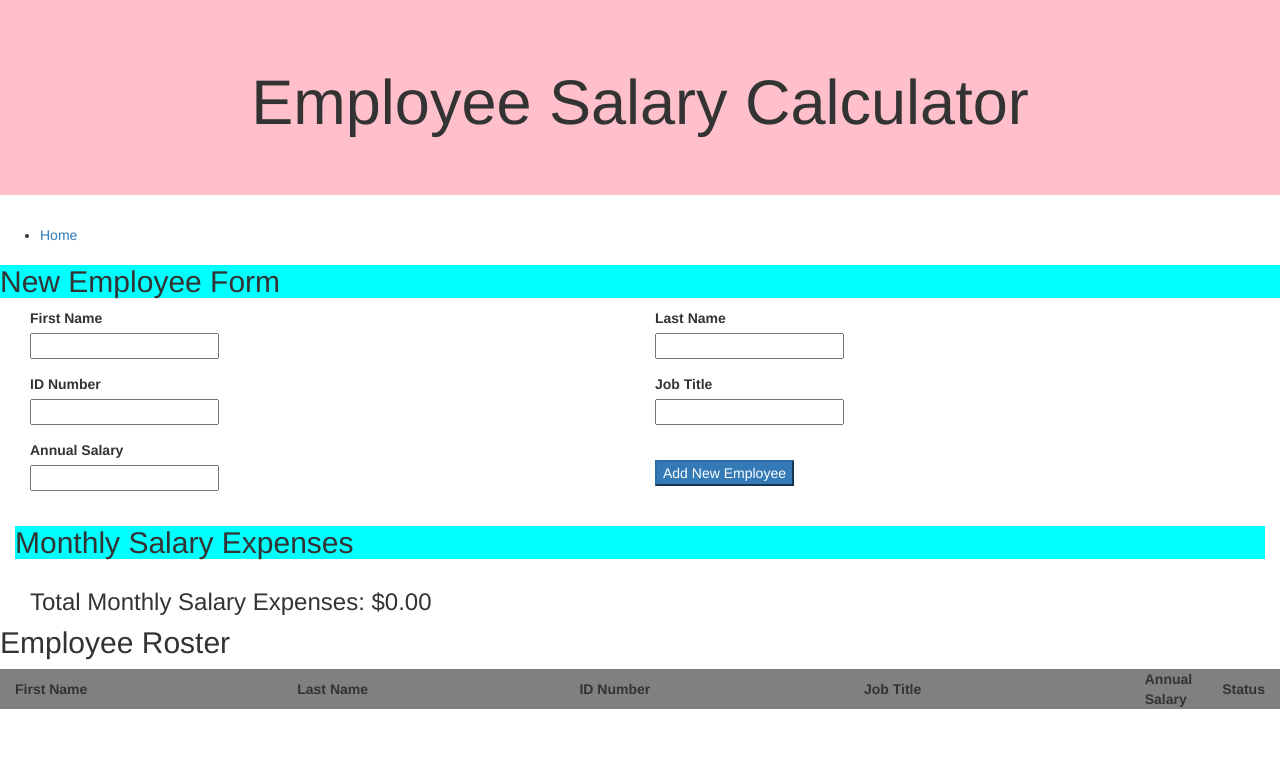
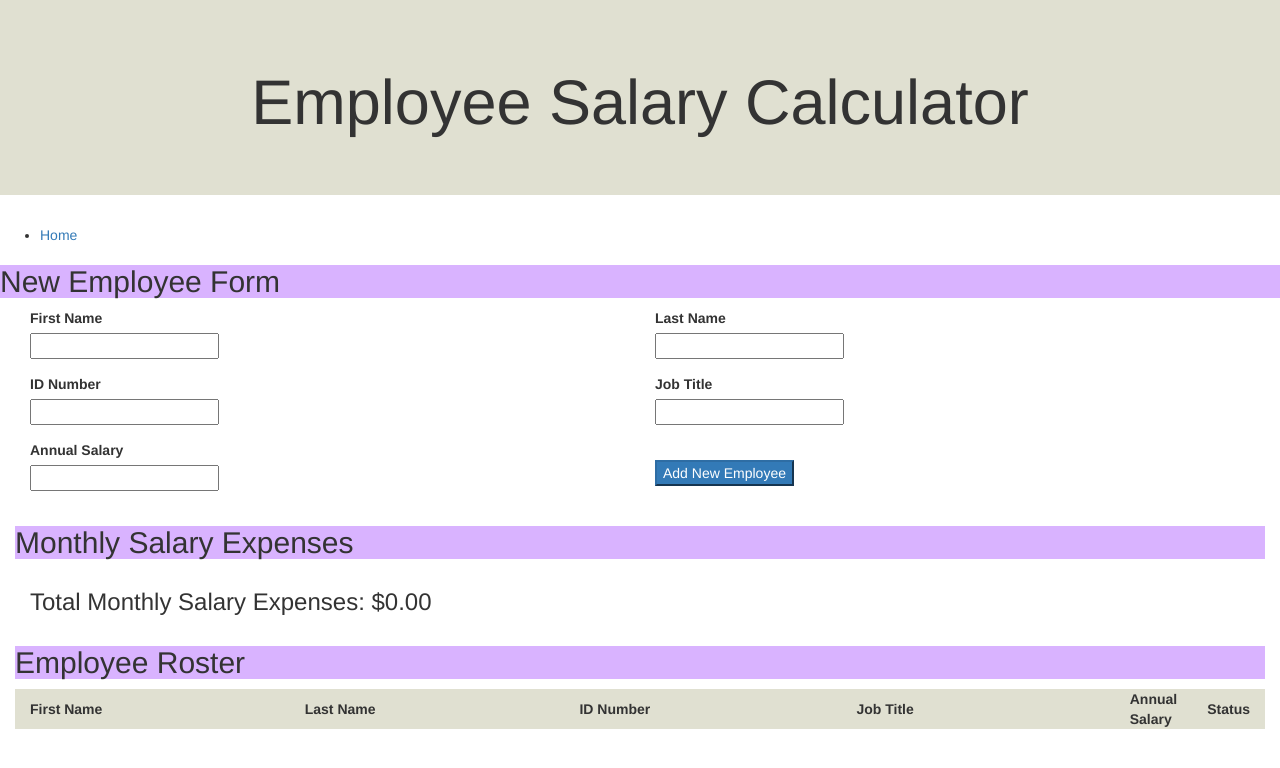
Before and after one commit to chadsundberg/weekend-5-challenge, a website: page public/index.html in a window 1280 px wide. Drawn offline with Linux system fonts and the light colour scheme; no server answers.

Commit message:
final styles

```diff
--- a/public/css/styles.css
+++ b/public/css/styles.css
@@ -1,13 +1,17 @@
 .jumbotron {
-  background-color: pink;
+  background-color: #e0e0d1;
 }
 
+/*#newEmployeeForm, #monthlySalaryExpenses, #employeeSection {
+  margin: 20px;
+}*/
+
 #offset {
-  background-color: gray;
+  background-color: #e0e0d1;
 }
 
 #pretty_header {
-  background-color: aqua;
+  background-color: #d9b3ff;
 }
 
 label {
--- a/public/views/home-view.html
+++ b/public/views/home-view.html
@@ -35,8 +35,8 @@
     </div>
   </div>
 
-  <div id="employeeSection">
-    <h2>Employee Roster</h2>
+  <div id="employeeSection" class="col-md-12">
+    <h2 id="pretty_header">Employee Roster</h2>
     <table>
       <tr id="offset" class="row col-xs-18">
         <th class="col-xs-3">First Name</th>
```
